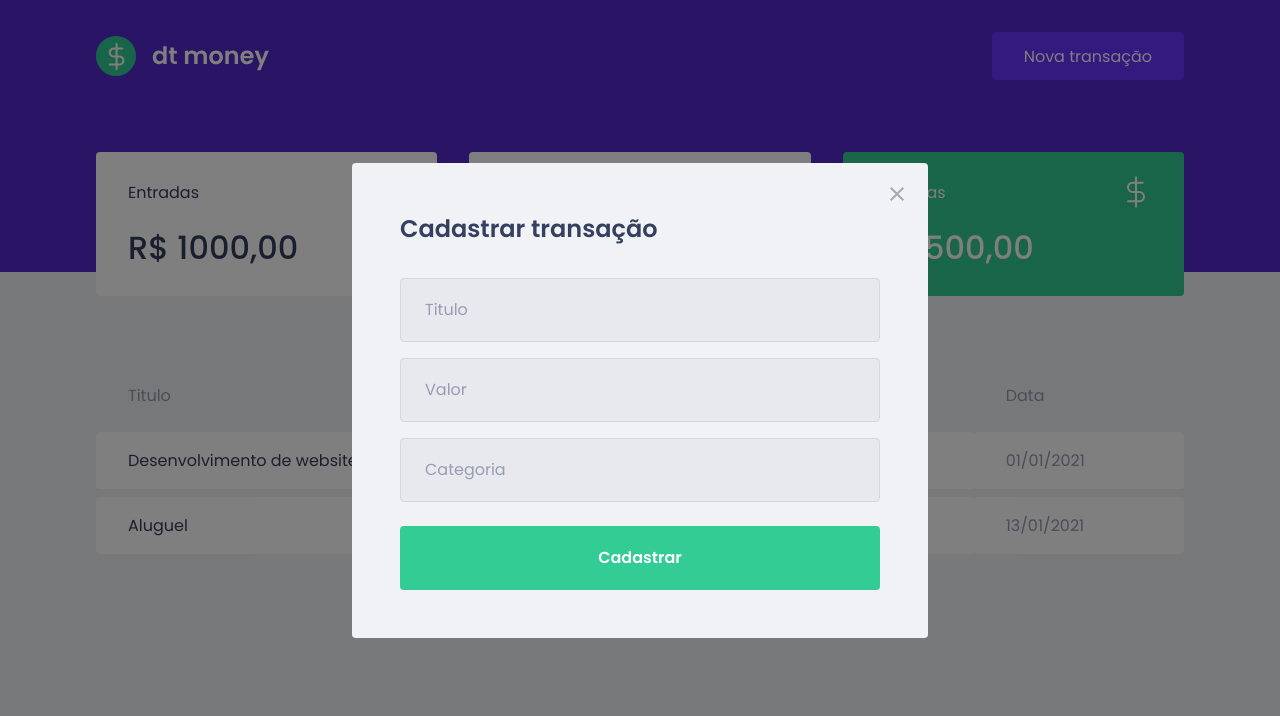
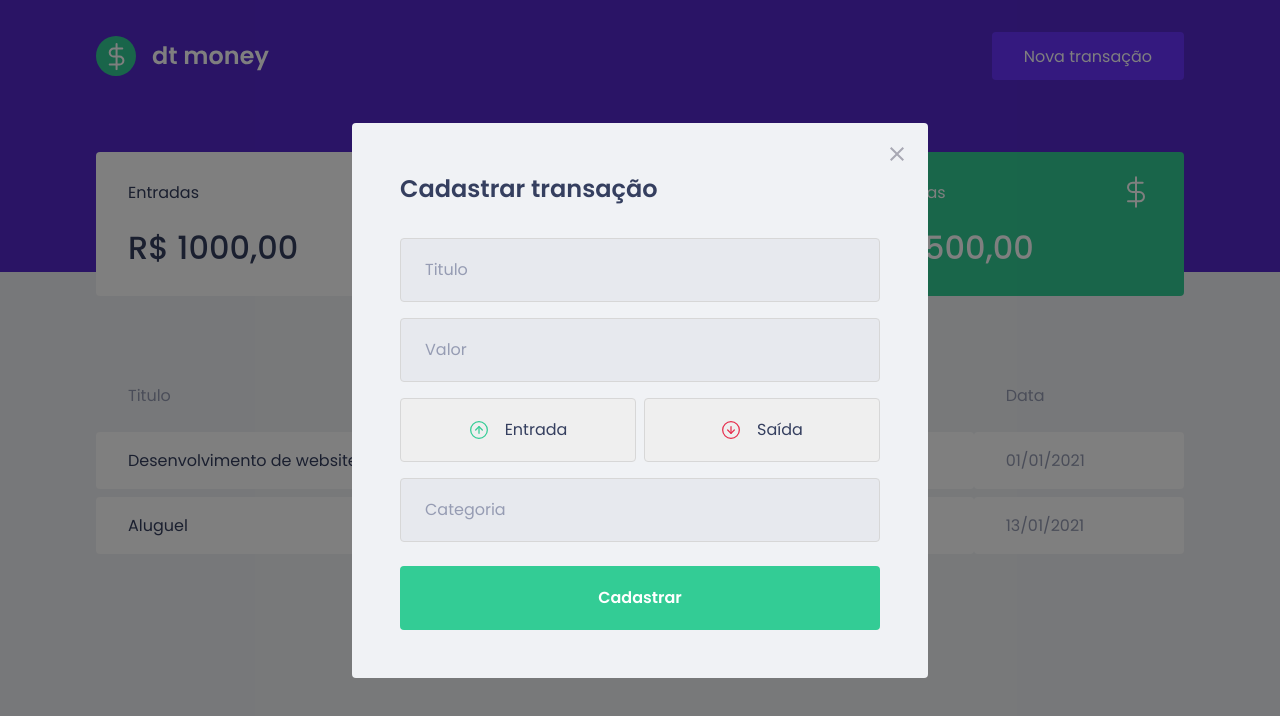
Before and after one commit to RenanArantes/ignite-dtmoney, a React (Create React App) app: page / in a window 1280 px wide. Both pictures are taken after a click on the button "Nova transação". Shown: the top 716 px of the page. Built offline with nearby package versions, Linux system fonts and the light colour scheme; no server answers; what miragejs would draw is missing.

Commit message:
Criando botoes de Tipo

```diff
--- a/package.json
+++ b/package.json
@@ -7,6 +7,7 @@
     "@types/styled-components": "^5.1.9",
     "axios": "^0.21.1",
     "miragejs": "^0.1.41",
+    "polished": "^4.1.1",
     "react": "^17.0.2",
     "react-dom": "^17.0.2",
     "react-modal": "^3.13.1",
--- a/src/components/NewTransactionModal/index.tsx
+++ b/src/components/NewTransactionModal/index.tsx
@@ -1,6 +1,8 @@
 import Modal from 'react-modal';
 import closeImg from '../../assets/close.svg';
-import { Container } from './styles';
+import outcomeImg from '../../assets/outcome.svg';
+import incomeImg from '../../assets/income.svg';
+import { Container, TransactionTypeContainer } from './styles';
 
 interface NewTransactionModalProps {
   isOpen: boolean;
@@ -33,6 +35,22 @@
           placeholder="Valor"
           type="number"
         />
+
+        <TransactionTypeContainer>
+          <button
+            type="button"
+          >
+            <img src={incomeImg} alt="Entrada"/>
+            <span>Entrada</span>
+          </button>
+          <button
+            type="button"
+          >
+            <img src={outcomeImg} alt="Saída"/>
+            <span>Saída</span>
+          </button>
+        </TransactionTypeContainer>
+
         <input
           placeholder="Categoria"
         />
--- a/src/components/NewTransactionModal/styles.ts
+++ b/src/components/NewTransactionModal/styles.ts
@@ -1,4 +1,5 @@
 import styled from 'styled-components';
+import { darken } from 'polished'
 
 export const Container = styled.form`
   h2 {
@@ -21,6 +22,12 @@
 
     &::placeholder {
       color: var(--text-body);
+    }
+
+    transition: border-color 0.9s;
+
+    &:hover{
+      border-color: ${darken(0.1,'#d7d7d7')};
     }
 
     & + input {
@@ -47,3 +54,40 @@
     }
   }
 `;
+
+export const TransactionTypeContainer = styled.div`
+  margin: 1rem 0;
+  display: grid;
+  grid-template-columns: 1fr 1fr;
+  gap: 0.5rem;
+
+  button {
+    height: 4rem;
+    border: 1px solid #d7d7d7;
+    border-radius: 0.25rem;
+
+    background: transaparent;
+
+    display: flex;
+    align-items: center;
+    justify-content: center;
+
+    transition: border-color 0.9s;
+
+    &:hover{
+      border-color: ${darken(0.1,'#d7d7d7')};
+    }
+
+    img {
+      width: 20px;
+      height: 20px;
+    }
+
+    span {
+      display: inline-block;
+      margin-left: 1rem;
+      font-size: 1rem;
+      color: var(--text-title);
+    }
+  }
+`;
```
Also changed, not shown: 1 other file (tests, documents, lock files or other folders).
